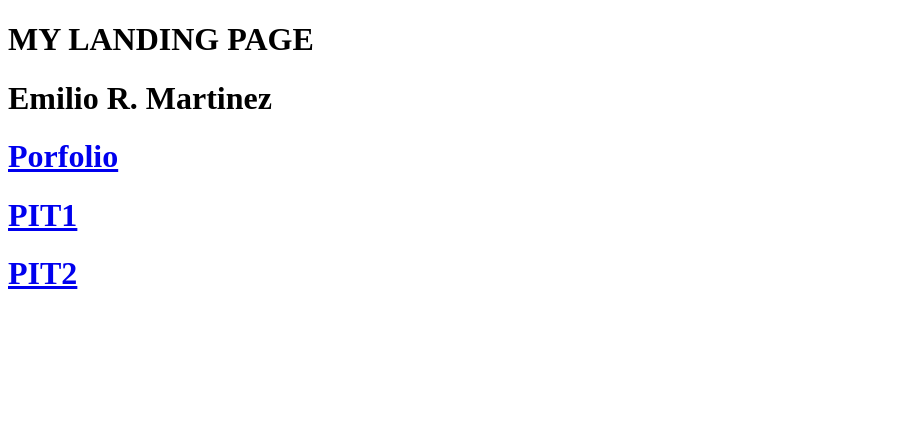
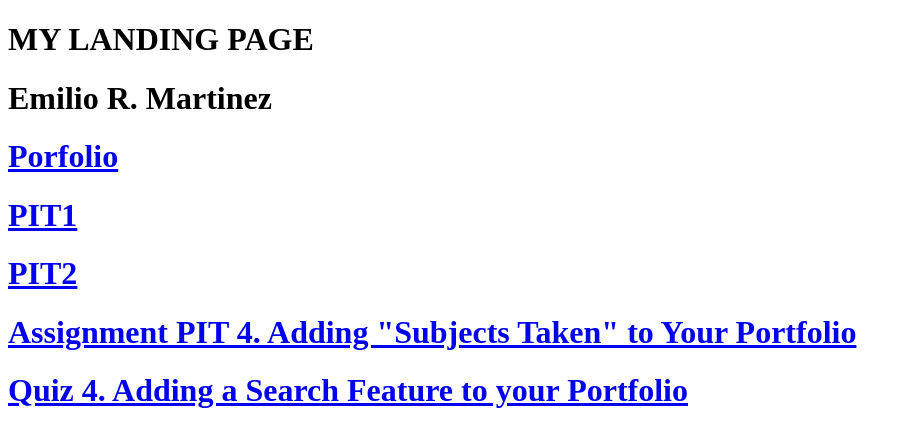
Before and after one commit to Kylefrosty/landingpage.github.io, a plain HTML site: page index.html in a window 1280 px wide. Shown: the whole page, without its empty margins (0-912 px from the left). Drawn offline with Linux system fonts and the light colour scheme.

Commit message:
Update index.html

```diff
--- a/index.html
+++ b/index.html
@@ -12,4 +12,8 @@
 <h1><a href="https://kylefrosty.github.io/milyo.github.io/">PIT1</a></h1>
 </div>
 <h1><a href="https://kylefrosty.github.io/mycss.github.io/">PIT2</a></h1>
+  <h1><a href="https://kylefrosty.github.io/https://kylefrosty.github.io/milyo2.github.io/index.html#home/">Assignment
+PIT 4. Adding "Subjects Taken" to Your Portfolio</a></h1>
+  <h1><a href="https://kylefrosty.github.io/">Quiz 4. Adding a Search Feature to your Portfolio</a></h1>
+
 </body>
```
